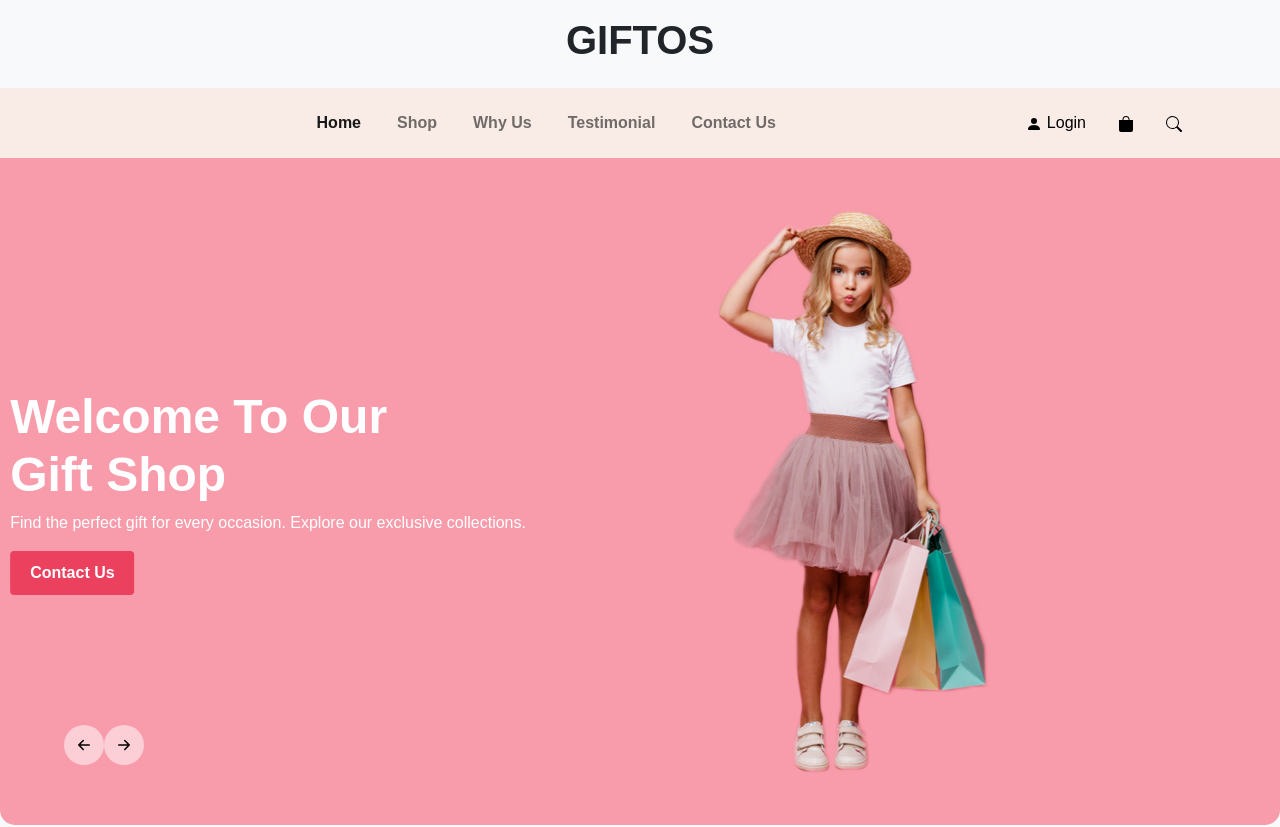
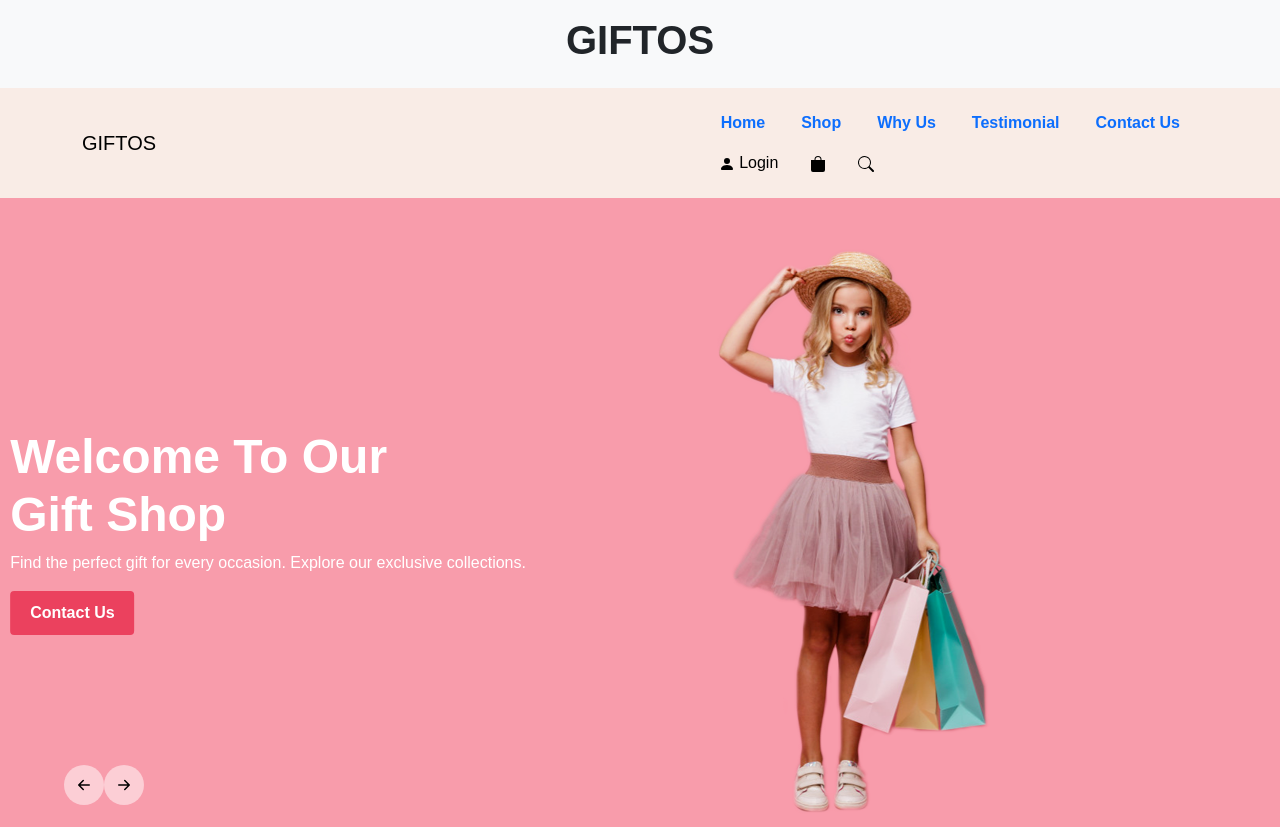
Before and after one commit to Dhanushvel123/Giftshop-Website, a plain HTML site: page index.html in a window 1280 px wide. Shown: the top 827 px of the page. Drawn offline with nearby package versions, Linux system fonts and the light colour scheme.

Commit message:
Update index.html

```diff
--- a/index.html
+++ b/index.html
@@ -27,22 +27,25 @@
 </header>
 
 <!-- Navbar -->
-<nav class="navbar navbar-expand-lg navbar-light sticky-top">
-  <div class="container">
-      <button class="navbar-toggler" type="button" data-bs-toggle="collapse" data-bs-target="#navbarNav">
-          <span class="navbar-toggler-icon"></span>
-      </button>
+<nav class="navbar navbar-expand-lg">
+    <div class="container">
+        <!-- Brand -->
+        <a href="#" class="navbar-brand" style="color: black;">GIFTOS</a>
 
-      <div class="collapse navbar-collapse justify-content-center" id="navbarNav">
-          <ul class="navbar-nav">
-              <li class="nav-item"><a class="nav-link active" href="#home">Home</a></li>
-              <li class="nav-item"><a class="nav-link" href="#product">Shop</a></li>
-              <li class="nav-item"><a class="nav-link" href="#why">Why Us</a></li>
-              <li class="nav-item"><a class="nav-link" href="#review">Testimonial</a></li>
-              <li class="nav-item"><a class="nav-link" href="#contact">Contact Us</a></li>
-          </ul>
-      </div>
+        <!-- Mobile Toggle Button -->
+        <button class="navbar-toggler" id="menuToggle">
+            <span class="navbar-toggler-icon">☰</span>
+        </button>
 
+        <!-- Navbar Links & Icons -->
+        <div class="navbar-menu" id="navbarMenu">
+            <ul class="navbar-nav">
+                <li class="nav-item"><a class="nav-link active" href="#">Home</a></li>
+                <li class="nav-item"><a class="nav-link" href="#">Shop</a></li>
+                <li class="nav-item"><a class="nav-link" href="#">Why Us</a></li>
+                <li class="nav-item"><a class="nav-link" href="#">Testimonial</a></li>
+                <li class="nav-item"><a class="nav-link" href="#">Contact Us</a></li>
+            </ul>
       <div class="d-flex">
           <a href="#" class="nav-link" data-bs-toggle="modal" data-bs-target="#loginModal">
             <svg xmlns="http://www.w3.org/2000/svg" width="16" height="16" fill="currentColor" class="bi bi-person-fill" viewBox="0 0 16 16">
@@ -390,8 +393,9 @@
                       </div>
                   </div>
                   <p class="customer-review">
-                                       Variouseditors now use Lorem Ipsum as their default model text, and a search for 'lorem ipsum' will uncover many web sites still in their infancy. Variouseditors now use Lorem Ipsum as their default model text, and a search for 'lorem ipsum' will uncover many web sites still in their infancy. editors now use Lorem Ipsum as their default model text, and a search for 'lorem ipsum' will uncover many web sites still in their infancy.</p>
-
+                    Lorem ipsum dolor sit amet consectetur, adipisicing elit. Repellendus accusamus ullam nulla molestias atque, magnam magni iure id? Iste nisi libero quidem quas eius? Accusantium nobis nisi suscipit asperiores est.
+                 </p>
+              </div>
           </div>
           <div class="carousel-item">
               <div class="testimonial-box">
```
